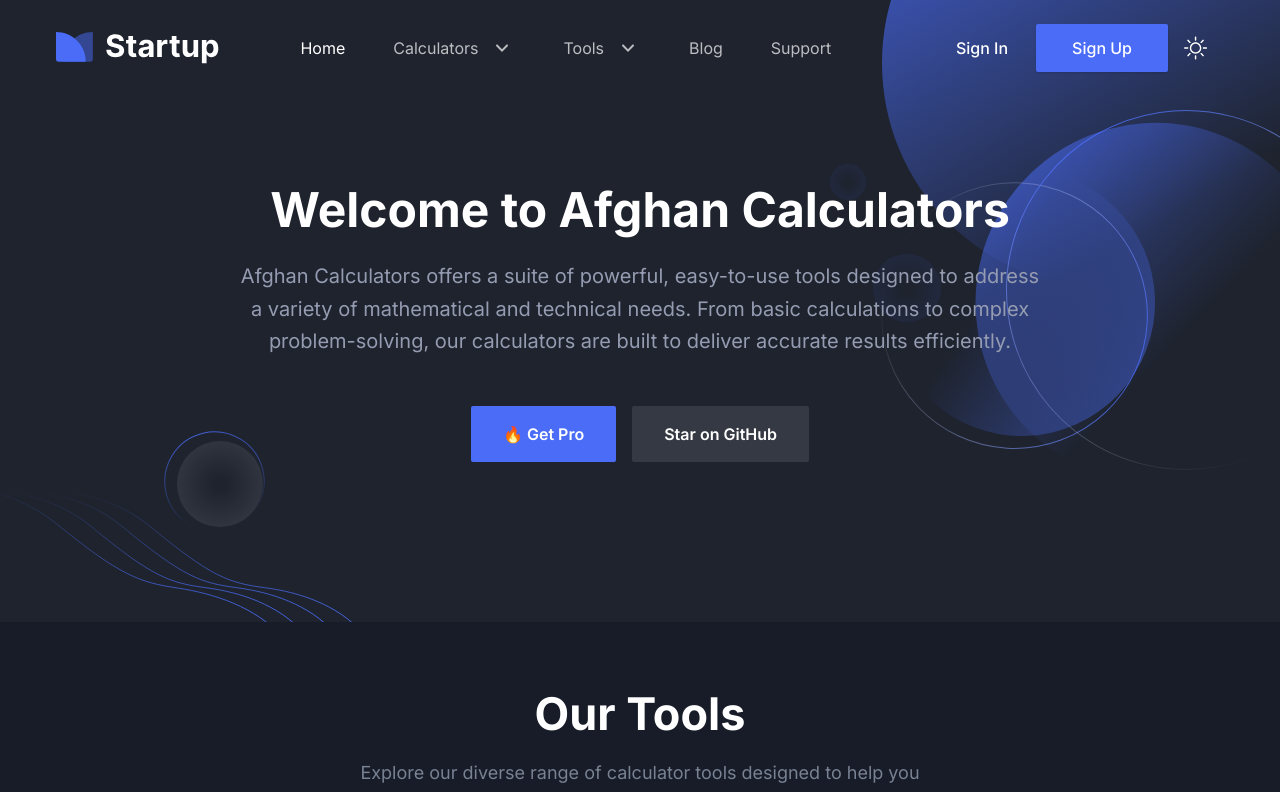
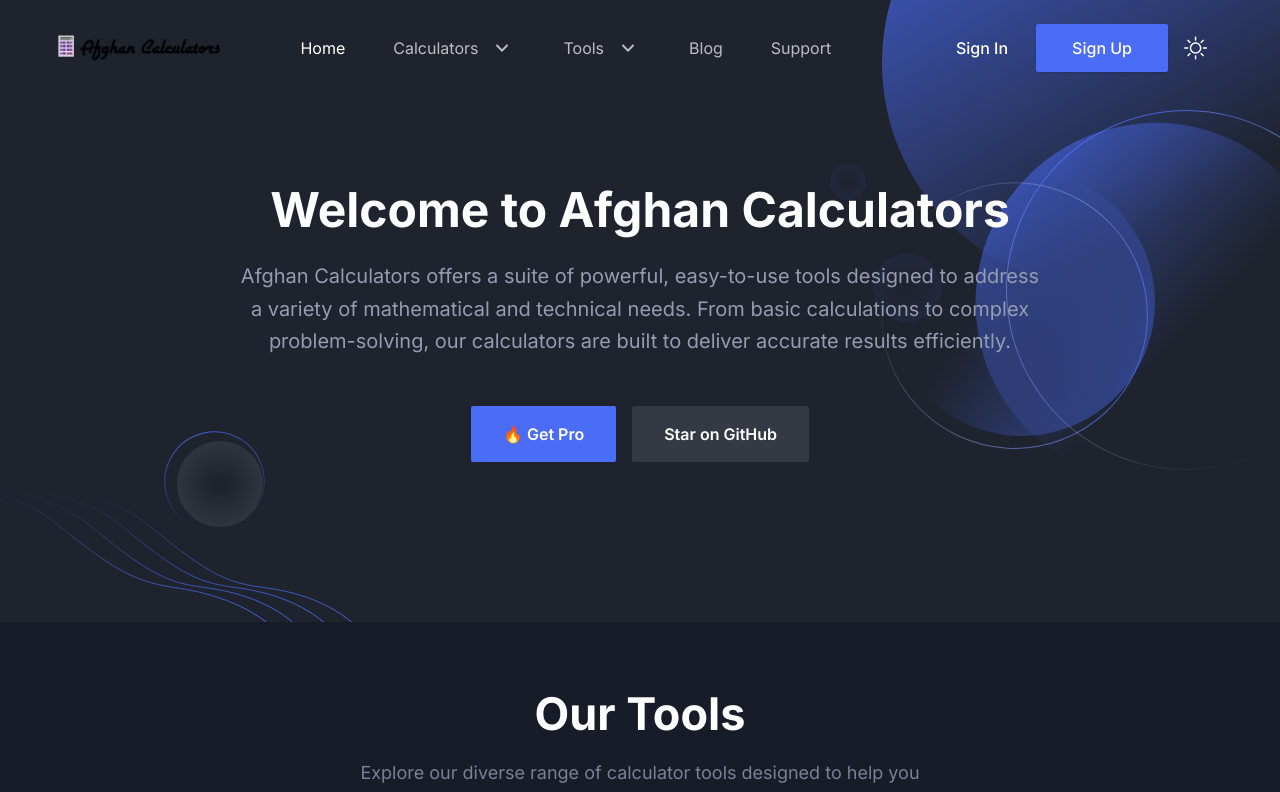
Before and after one commit to danishyarkhwork/afghan-calculator, a Next.js app: page / in a window 1280 px wide. Shown: the top 792 px of the page. Built offline with nearby package versions, Linux system fonts and the light colour scheme.

Commit message:
add: logo added to website

```diff
--- a/src/components/Header/index.tsx
+++ b/src/components/Header/index.tsx
@@ -57,14 +57,14 @@ const Header = () => {
                 } `}
               >
                 <Image
-                  src="/images/logo/logo-2.svg"
+                  src="/images/logo/calc-logo.png"
                   alt="logo"
                   width={140}
                   height={30}
                   className="w-full dark:hidden"
                 />
                 <Image
-                  src="/images/logo/logo.svg"
+                  src="/images/logo/calc-logo.png"
                   alt="logo"
                   width={140}
                   height={30}
```
Also changed, not shown: public/images/logo/calc-logo.png (added).
